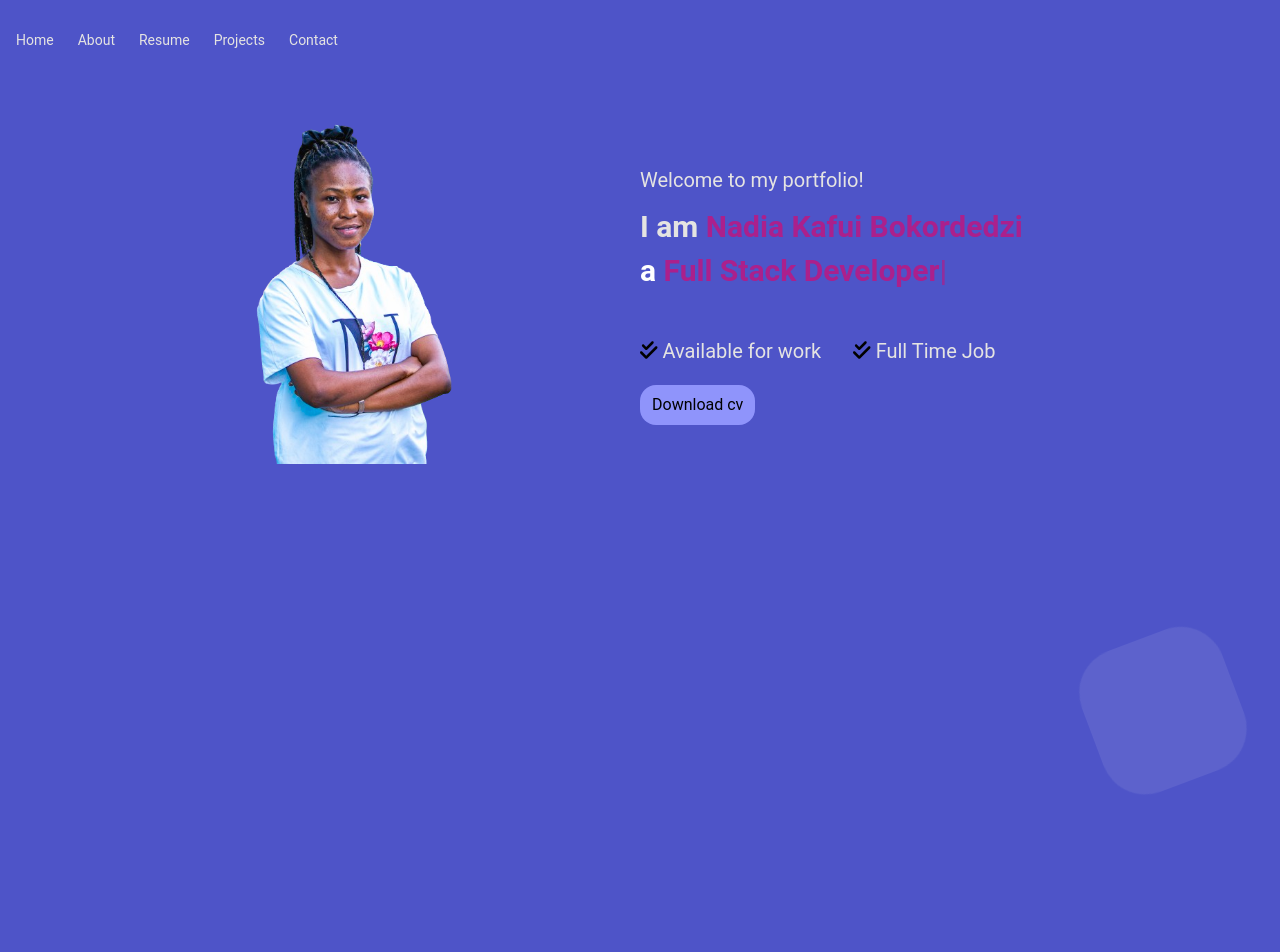
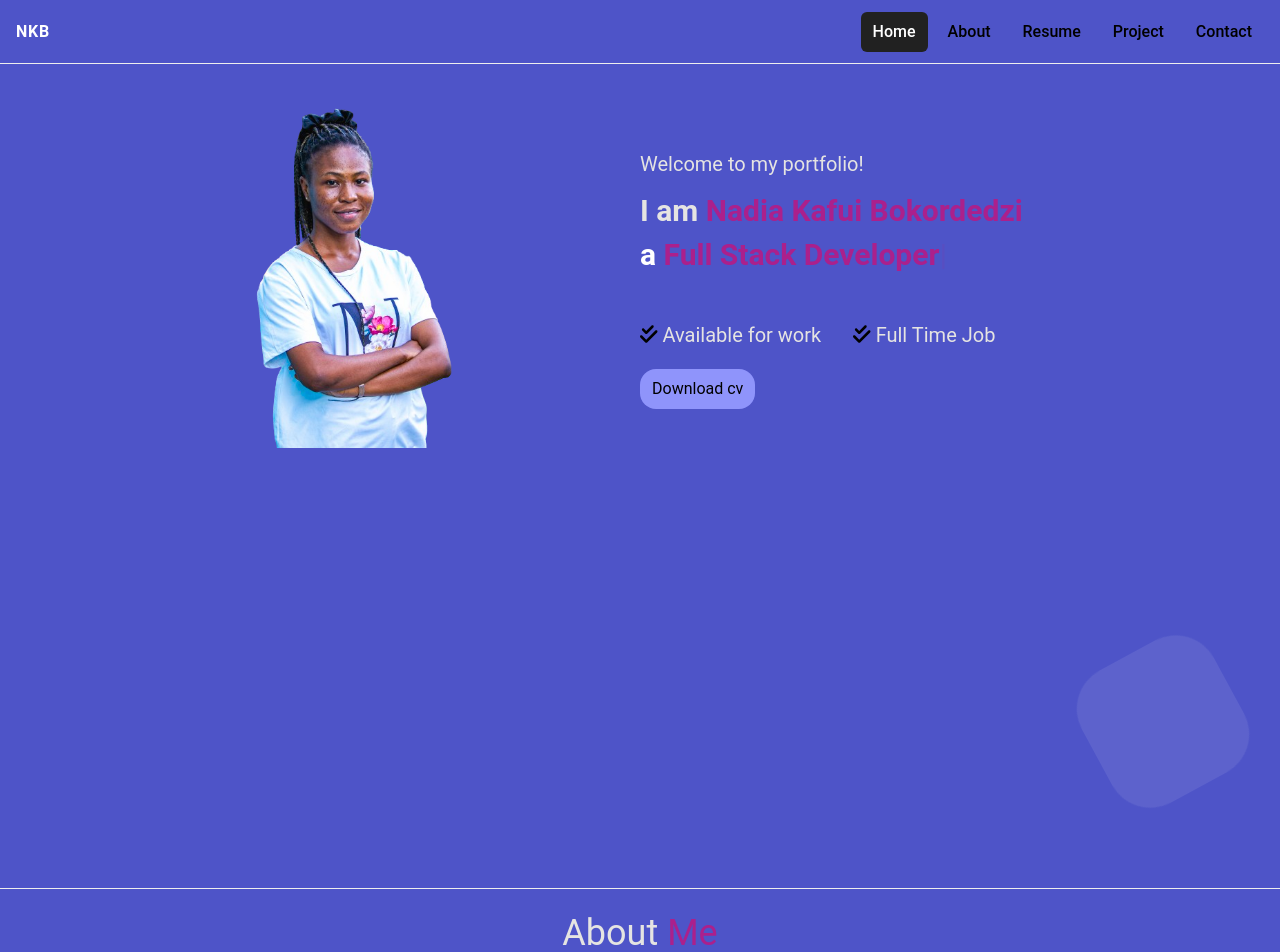
Before and after one commit to Nadia-kaf/nadia-portfolio, a React (Create React App) app: page / in a window 1280 px wide. Shown: the top 952 px of the page. Built offline with nearby package versions, Linux system fonts and the light colour scheme.

Commit message:
new save

```diff
--- a/src/components/about.jsx
+++ b/src/components/about.jsx
@@ -4,7 +4,7 @@ import CV from "../assets/CV.pdf";
 function About(props) {
   return (
 <>
-    <div class="area">
+<div class="area">
     <ul class="circles">
       <li></li>
       <li></li>
@@ -18,10 +18,11 @@ function About(props) {
       <li></li>
     </ul>
   </div>
-      <section id='about' className="mb-80 " >
-      <h2 className=' text-shady text-center  mt-80 text-4xl lg:mt-30 lg:ml-30 lg:mb-3 '>About <span className="text-shade-purple">Me</span></h2>
+  <hr class="my-6 border-blueGray-300" />
+      <section id='about' className=" " >
+      <h2 className=' text-shady text-center text-4xl  lg:ml-30 lg:mb-3 '>About <span className="text-shade-purple">Me</span></h2>
           <div className=' grid grid-cols-1 md:grid-cols-2 '>
-           <div className="shadow-lg  border-slate-400    backdrop-filter backdrop-blur-xl bg-transparent bg-opacity-50 relative mb-30 h-full pt-10">
+           <div className="shadow-lg  border-slate-400    backdrop-filter backdrop-blur-xl bg-transparent bg-opacity-50 relative mb-30 h-96 pt-10 ">
             <p className="text-shady items-center justify-center mx-auto px-5">
                   I am entry-level web developer.Although I am quite abbreased with some basic languages, framworks and tools, I am opened to learning new tools and languages  so i could offer ultimate web develpment solutions. <br />
                   My academic background was from a business and administrative health scope and now to the tech-space.
@@ -29,8 +30,12 @@ function About(props) {
                   Out of passion and possessing a studuos lifestyle, I have been able to journey through the fundamentals of both frontend and backend web development.
                   <br />
                   <br />
+                  <br />
+                  <br />
+
                   To learn more about me, kindly <span><br />
-                   <a href={CV} download className=" text-sky-300 bg-purple-800 px-2 py-2 rounded-2xl  mr-20 text-sm ">Download Curriculum Vitae</a></span>.
+                  <br />
+                   <a href={CV} download className=" text-sky-300 bg-purple-800 px-2 py-3 rounded-2xl  mr-20 text-sm mt-10">Download CV</a></span>.
                   </p>
 
             </div>
--- a/src/components/header.jsx
+++ b/src/components/header.jsx
@@ -1,13 +1,13 @@
 import React, { useState } from 'react';
-import Menu from './Menu';
+import Menu from './menu.jsx';
 
-function App() {
+function Header() {
   const [showMobileMenu, setShowMobileMenu] = useState(false);
   return (
-    <nav className="bg-gray-400">
+    <nav>
       <div className="max-w-7xl mx-auto flex items-center justify-between h-16 px-4 border-b border-solid border-slate-600">
-        <div className="flex-shrink-0 font-bold tracking-wider">
-          LOGO
+        <div className="flex-shrink-0 font-bold tracking-wider text-white">
+          NKB
         </div>
         <div className="hidden md:block">
           <Menu />
@@ -37,4 +37,4 @@ function App() {
   );
 }
 
-export default App;
+export default Header;
--- a/src/components/menu.jsx
+++ b/src/components/menu.jsx
@@ -3,25 +3,31 @@ import React from 'react';
 const Menu = () => {
   return <div className="px-2 md:px-0 py-3 space-y-2 md:space-y-0 md:space-x-2 font-medium text-slate-700">
     <a
-      href="#"
-      className="block md:inline-block px-3 py-2 rounded-md text-white bg-gray-900 focus:outline-none focus:text-white focus:bg-gray-700"
+      href="#home"
+      className="block md:inline-block px-3 py-2 rounded-md text-white text-white bg-gray-900 focus:outline-none focus:text-white focus:bg-gray-700"
     >
       Home
     </a>
     <a
-      href="#"
+      href="#about"
       className="block md:inline-block px-3 py-2 rounded-md hover:text-white hover:bg-gray-700 focus:outline-none focus:text-white focus:bg-gray-700"
     >
-      Features
+      About
     </a>
     <a
-      href="#"
+      href="#resume"
       className="block md:inline-block px-3 py-2 rounded-md hover:text-white hover:bg-gray-700 focus:outline-none focus:text-white focus:bg-gray-700"
     >
-      Pricing
+      Resume
     </a>
     <a
-      href="#"
+      href="#projects"
+      className="block md:inline-block px-3 py-2 rounded-md hover:text-white hover:bg-gray-700 focus:outline-none focus:text-white focus:bg-gray-700"
+    >
+      Project
+    </a>
+    <a
+      href="#contact"
       className="block md:inline-block px-3 py-2 rounded-md hover:text-white hover:bg-gray-700 focus:outline-none focus:text-white focus:bg-gray-700"
     >
       Contact
--- a/src/pages/homepage.jsx
+++ b/src/pages/homepage.jsx
@@ -2,6 +2,7 @@
 import About from "../components/about";
 import Contact from "../components/contact";
 import Footer from "../components/footer";
+import Header from "../components/header";
 import Hero from "../components/hero";
 import Navbar from "../components/navbar";
 import Projects from "../components/project";
@@ -10,7 +11,8 @@ import Resume from "../components/resume";
 export default function HomePage(){
     return(
         <>
-        <Navbar/>
+        {/* <Navbar/> */}
+        <Header/>
         <Hero/>
        <About/>
        <Resume/>
```
